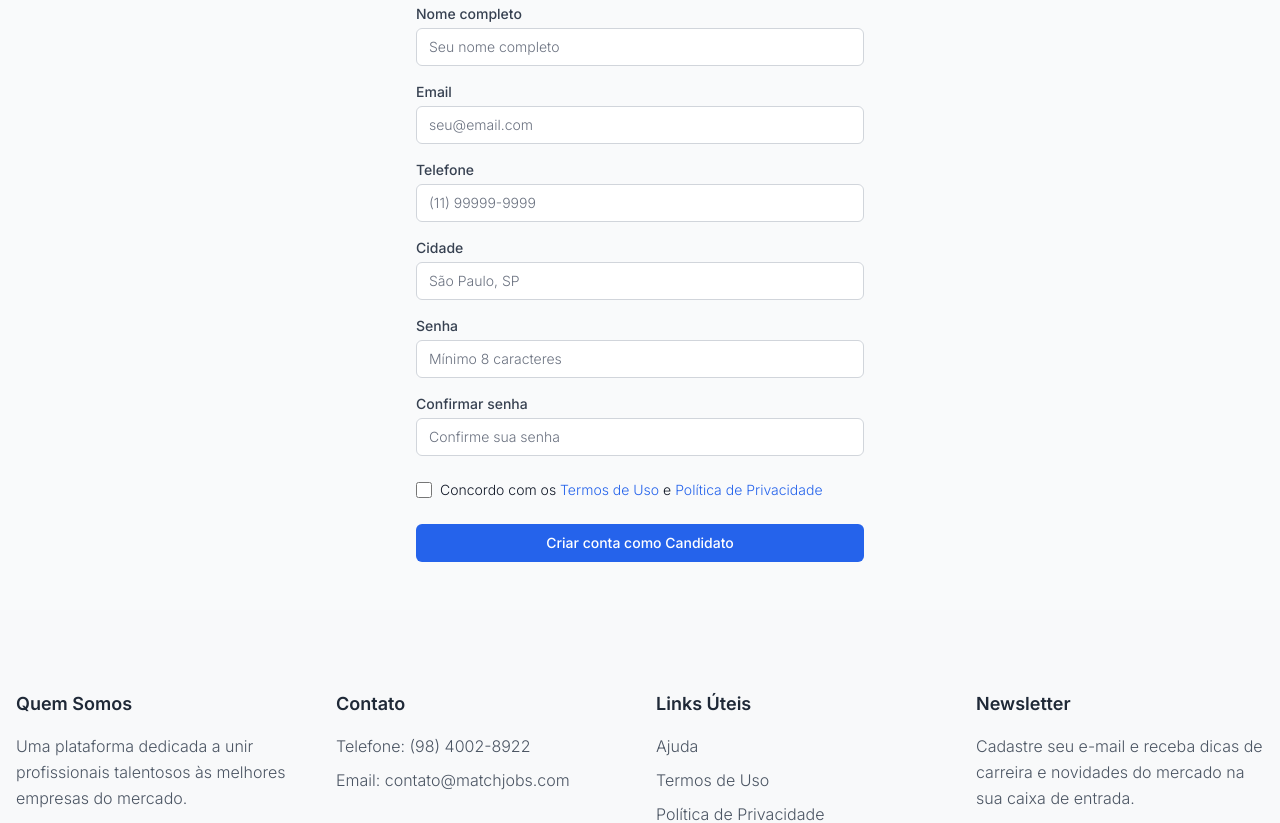
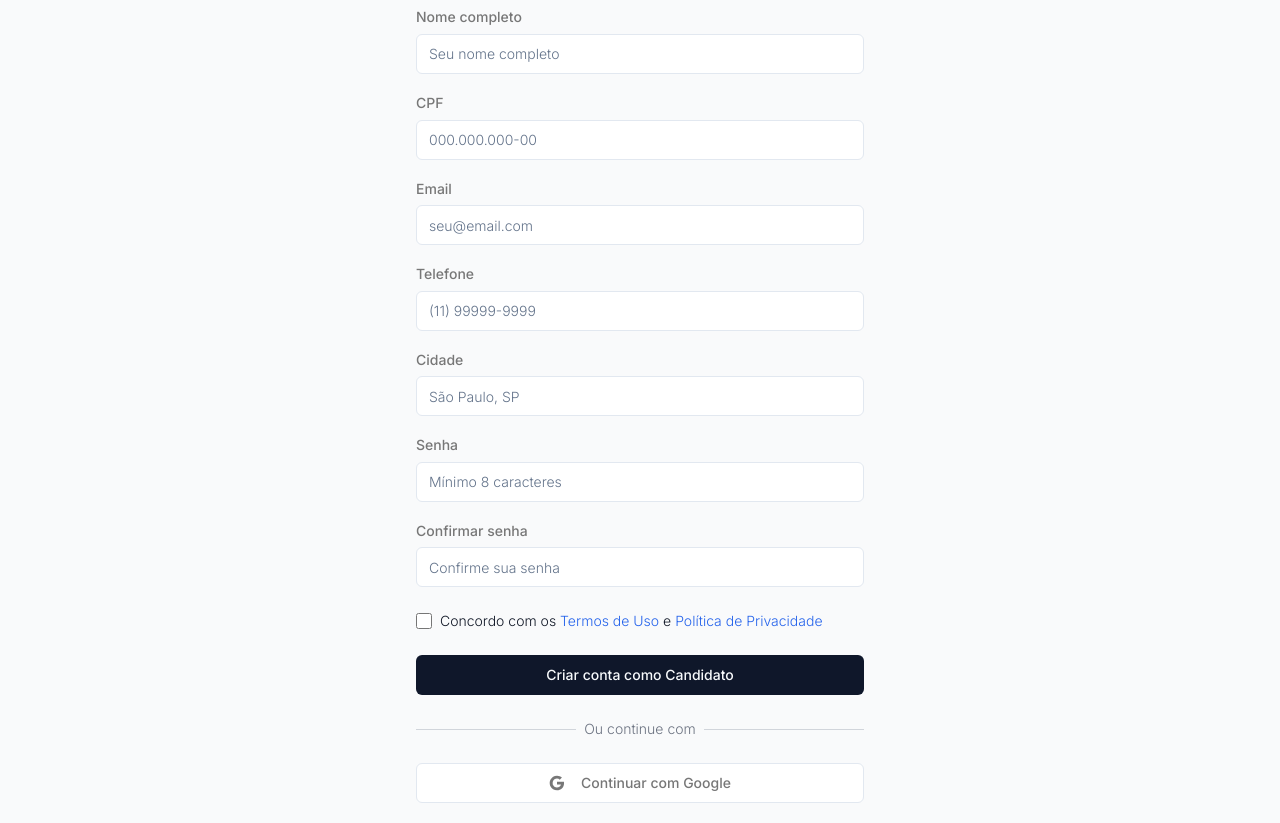
Before and after one commit to ClaymoreH/match, a Next.js app in the folder PDSV1/: page /auth/register in a window 1280 px wide. Shown: the part 480-1303 px from the top of the page. Built offline with nearby package versions, Linux system fonts and the light colour scheme.

Commit message:
Create enhanced register page with authentication and CPF/CNPJ fields
cgen-edecd523c66a4f37afad2a593176c637

```diff
--- a/PDSV1/app/auth/register/page.tsx
+++ b/PDSV1/app/auth/register/page.tsx
@@ -1,15 +1,132 @@
-"use client"
+"use client";
 
-import Header from "@/components/header"
-import Footer from "@/components/footer"
-import Preloader from "@/components/preloader"
-import Link from "next/link"
-import Image from "next/image"
-import { useState } from "react"
-import { User, Building2 } from "lucide-react"
+import { useState } from "react";
+import { useRouter } from "next/navigation";
+import Header from "@/components/header";
+import Footer from "@/components/footer";
+import Preloader from "@/components/preloader";
+import Link from "next/link";
+import Image from "next/image";
+import { Button } from "@/components/ui/button";
+import { Input } from "@/components/ui/input";
+import { Label } from "@/components/ui/label";
+import { Alert, AlertDescription } from "@/components/ui/alert";
+import { User, Building2 } from "lucide-react";
+import {
+  createUser,
+  setCurrentUser,
+  getUserDashboardUrl,
+  formatCPF,
+  formatCNPJ,
+  validateCPF,
+  validateCNPJ,
+  type User as UserType,
+} from "@/lib/storage";
 
 export default function RegisterPage() {
-  const [userType, setUserType] = useState<"candidate" | "company">("candidate")
+  const router = useRouter();
+  const [userType, setUserType] = useState<"candidate" | "company">(
+    "candidate",
+  );
+  const [loading, setLoading] = useState(false);
+  const [error, setError] = useState("");
+
+  const [formData, setFormData] = useState({
+    fullName: "",
+    email: "",
+    password: "",
+    confirmPassword: "",
+    cpfOrCnpj: "",
+    phone: "",
+    city: "",
+    companySize: "",
+  });
+
+  const handleSubmit = async (e: React.FormEvent) => {
+    e.preventDefault();
+    setLoading(true);
+    setError("");
+
+    try {
+      // Validation
+      if (formData.password !== formData.confirmPassword) {
+        throw new Error("As senhas não coincidem");
+      }
+
+      if (formData.password.length < 8) {
+        throw new Error("A senha deve ter pelo menos 8 caracteres");
+      }
+
+      const cleanDoc = formData.cpfOrCnpj.replace(/\D/g, "");
+
+      if (userType === "candidate" && !validateCPF(cleanDoc)) {
+        throw new Error("CPF inválido");
+      }
+
+      if (userType === "company" && !validateCNPJ(cleanDoc)) {
+        throw new Error("CNPJ inválido");
+      }
+
+      // Create user
+      const userId = createUser(
+        formData.email,
+        formData.password,
+        userType,
+        cleanDoc,
+        formData.fullName,
+      );
+
+      if (!userId) {
+        throw new Error(
+          "Erro ao criar usuário. Verifique se o email ou CPF/CNPJ já não estão cadastrados.",
+        );
+      }
+
+      // Create user object for session
+      const newUser: UserType = {
+        id: userId,
+        email: formData.email.toLowerCase(),
+        password: formData.password,
+        userType,
+        cpfOrCnpj: cleanDoc,
+        fullName: formData.fullName,
+        isVerified: false,
+        createdAt: new Date().toISOString(),
+        updatedAt: new Date().toISOString(),
+      };
+
+      // Set current user session
+      setCurrentUser(newUser);
+
+      // Redirect to appropriate dashboard
+      const dashboardUrl = getUserDashboardUrl(userType);
+      router.push(dashboardUrl);
+    } catch (error) {
+      setError(error instanceof Error ? error.message : "Erro ao criar conta");
+    } finally {
+      setLoading(false);
+    }
+  };
+
+  const handleChange = (
+    e: React.ChangeEvent<HTMLInputElement | HTMLSelectElement>,
+  ) => {
+    let value = e.target.value;
+
+    // Format CPF/CNPJ as user types
+    if (e.target.name === "cpfOrCnpj") {
+      if (userType === "candidate") {
+        value = formatCPF(value);
+      } else {
+        value = formatCNPJ(value);
+      }
+    }
+
+    setFormData((prev) => ({
+      ...prev,
+      [e.target.name]: value,
+    }));
+  };
 
   return (
     <>
@@ -29,10 +146,15 @@ export default function RegisterPage() {
                   className="h-auto"
                 />
               </div>
-              <h2 className="mt-6 text-center text-3xl font-extrabold text-gray-900">Criar nova conta</h2>
+              <h2 className="mt-6 text-center text-3xl font-extrabold text-gray-900">
+                Criar nova conta
+              </h2>
               <p className="mt-2 text-center text-sm text-gray-600">
                 Ou{" "}
-                <Link href="/auth/login" className="font-medium text-blue-600 hover:text-blue-500">
+                <Link
+                  href="/auth/login"
+                  className="font-medium text-blue-600 hover:text-blue-500"
+                >
                   faça login na sua conta existente
                 </Link>
               </p>
@@ -53,7 +175,9 @@ export default function RegisterPage() {
                   <div className="flex flex-col items-center space-y-2">
                     <User size={32} />
                     <span className="font-medium">Candidato</span>
-                    <span className="text-xs text-center">Buscar vagas e oportunidades</span>
+                    <span className="text-xs text-center">
+                      Buscar vagas e oportunidades
+                    </span>
                   </div>
                   {userType === "candidate" && (
                     <div className="absolute top-2 right-2 w-4 h-4 bg-blue-500 rounded-full flex items-center justify-center">
@@ -74,7 +198,9 @@ export default function RegisterPage() {
                   <div className="flex flex-col items-center space-y-2">
                     <Building2 size={32} />
                     <span className="font-medium">Empresa</span>
-                    <span className="text-xs text-center">Publicar vagas e contratar</span>
+                    <span className="text-xs text-center">
+                      Publicar vagas e contratar
+                    </span>
                   </div>
                   {userType === "company" && (
                     <div className="absolute top-2 right-2 w-4 h-4 bg-blue-500 rounded-full flex items-center justify-center">
@@ -85,164 +211,112 @@ export default function RegisterPage() {
               </div>
             </div>
 
-            <form className="mt-8 space-y-6">
-              {userType === "candidate" ? (
-                // Candidate Form
+            <form className="mt-8 space-y-6" onSubmit={handleSubmit}>
+              {error && (
+                <Alert variant="destructive">
+                  <AlertDescription>{error}</AlertDescription>
+                </Alert>
+              )}
+
               <div className="space-y-4">
                 <div>
-                    <label htmlFor="candidate-name" className="block text-sm font-medium text-gray-700">
-                      Nome completo
-                    </label>
-                    <input
-                      id="candidate-name"
-                      name="name"
+                  <Label htmlFor="fullName">
+                    {userType === "candidate"
+                      ? "Nome completo"
+                      : "Nome da empresa"}
+                  </Label>
+                  <Input
+                    id="fullName"
+                    name="fullName"
                     type="text"
+                    value={formData.fullName}
+                    onChange={handleChange}
                     required
-                      className="mt-1 appearance-none relative block w-full px-3 py-2 border border-gray-300 placeholder-gray-500 text-gray-900 rounded-md focus:outline-none focus:ring-blue-500 focus:border-blue-500 sm:text-sm"
-                      placeholder="Seu nome completo"
+                    placeholder={
+                      userType === "candidate"
+                        ? "Seu nome completo"
+                        : "Nome da sua empresa"
+                    }
+                    className="mt-1"
                   />
                 </div>
 
                 <div>
-                    <label htmlFor="candidate-email" className="block text-sm font-medium text-gray-700">
-                      Email
-                    </label>
-                    <input
-                      id="candidate-email"
-                      name="email"
-                      type="email"
-                      autoComplete="email"
+                  <Label htmlFor="cpfOrCnpj">
+                    {userType === "candidate" ? "CPF" : "CNPJ"}
+                  </Label>
+                  <Input
+                    id="cpfOrCnpj"
+                    name="cpfOrCnpj"
+                    type="text"
+                    value={formData.cpfOrCnpj}
+                    onChange={handleChange}
                     required
-                      className="mt-1 appearance-none relative block w-full px-3 py-2 border border-gray-300 placeholder-gray-500 text-gray-900 rounded-md focus:outline-none focus:ring-blue-500 focus:border-blue-500 sm:text-sm"
-                      placeholder="seu@email.com"
+                    placeholder={
+                      userType === "candidate"
+                        ? "000.000.000-00"
+                        : "00.000.000/0000-00"
+                    }
+                    className="mt-1"
                   />
                 </div>
 
                 <div>
-                    <label htmlFor="candidate-phone" className="block text-sm font-medium text-gray-700">
-                      Telefone
-                    </label>
-                    <input
-                      id="candidate-phone"
-                      name="phone"
-                      type="tel"
+                  <Label htmlFor="email">Email</Label>
+                  <Input
+                    id="email"
+                    name="email"
+                    type="email"
+                    value={formData.email}
+                    onChange={handleChange}
                     required
-                      className="mt-1 appearance-none relative block w-full px-3 py-2 border border-gray-300 placeholder-gray-500 text-gray-900 rounded-md focus:outline-none focus:ring-blue-500 focus:border-blue-500 sm:text-sm"
-                      placeholder="(11) 99999-9999"
+                    placeholder={
+                      userType === "candidate"
+                        ? "seu@email.com"
+                        : "contato@empresa.com"
+                    }
+                    className="mt-1"
                   />
                 </div>
 
                 <div>
-                    <label htmlFor="candidate-city" className="block text-sm font-medium text-gray-700">
-                      Cidade
-                    </label>
-                    <input
-                      id="candidate-city"
-                      name="city"
-                      type="text"
+                  <Label htmlFor="phone">Telefone</Label>
+                  <Input
+                    id="phone"
+                    name="phone"
+                    type="tel"
+                    value={formData.phone}
+                    onChange={handleChange}
                     required
-                      className="mt-1 appearance-none relative block w-full px-3 py-2 border border-gray-300 placeholder-gray-500 text-gray-900 rounded-md focus:outline-none focus:ring-blue-500 focus:border-blue-500 sm:text-sm"
-                      placeholder="São Paulo, SP"
+                    placeholder="(11) 99999-9999"
+                    className="mt-1"
                   />
                 </div>
 
+                {userType === "candidate" && (
                   <div>
-                    <label htmlFor="candidate-password" className="block text-sm font-medium text-gray-700">
-                      Senha
-                    </label>
-                    <input
-                      id="candidate-password"
-                      name="password"
-                      type="password"
-                      autoComplete="new-password"
+                    <Label htmlFor="city">Cidade</Label>
+                    <Input
+                      id="city"
+                      name="city"
+                      type="text"
+                      value={formData.city}
+                      onChange={handleChange}
                       required
-                      className="mt-1 appearance-none relative block w-full px-3 py-2 border border-gray-300 placeholder-gray-500 text-gray-900 rounded-md focus:outline-none focus:ring-blue-500 focus:border-blue-500 sm:text-sm"
-                      placeholder="Mínimo 8 caracteres"
+                      placeholder="São Paulo, SP"
+                      className="mt-1"
                     />
                   </div>
+                )}
 
+                {userType === "company" && (
                   <div>
-                    <label htmlFor="candidate-confirm-password" className="block text-sm font-medium text-gray-700">
-                      Confirmar senha
-                    </label>
-                    <input
-                      id="candidate-confirm-password"
-                      name="confirmPassword"
-                      type="password"
-                      autoComplete="new-password"
-                      required
-                      className="mt-1 appearance-none relative block w-full px-3 py-2 border border-gray-300 placeholder-gray-500 text-gray-900 rounded-md focus:outline-none focus:ring-blue-500 focus:border-blue-500 sm:text-sm"
-                      placeholder="Confirme sua senha"
-                    />
-                  </div>
-                </div>
-              ) : (
-                // Company Form
-                <div className="space-y-4">
-                  <div>
-                    <label htmlFor="company-name" className="block text-sm font-medium text-gray-700">
-                      Nome da empresa
-                    </label>
-                    <input
-                      id="company-name"
-                      name="companyName"
-                      type="text"
-                      required
-                      className="mt-1 appearance-none relative block w-full px-3 py-2 border border-gray-300 placeholder-gray-500 text-gray-900 rounded-md focus:outline-none focus:ring-blue-500 focus:border-blue-500 sm:text-sm"
-                      placeholder="Nome da sua empresa"
-                    />
-                  </div>
-
-                  <div>
-                    <label htmlFor="company-cnpj" className="block text-sm font-medium text-gray-700">
-                      CNPJ
-                    </label>
-                    <input
-                      id="company-cnpj"
-                      name="cnpj"
-                      type="text"
-                      required
-                      className="mt-1 appearance-none relative block w-full px-3 py-2 border border-gray-300 placeholder-gray-500 text-gray-900 rounded-md focus:outline-none focus:ring-blue-500 focus:border-blue-500 sm:text-sm"
-                      placeholder="00.000.000/0000-00"
-                    />
-                  </div>
-
-                  <div>
-                    <label htmlFor="company-email" className="block text-sm font-medium text-gray-700">
-                      Email corporativo
-                    </label>
-                    <input
-                      id="company-email"
-                      name="email"
-                      type="email"
-                      autoComplete="email"
-                      required
-                      className="mt-1 appearance-none relative block w-full px-3 py-2 border border-gray-300 placeholder-gray-500 text-gray-900 rounded-md focus:outline-none focus:ring-blue-500 focus:border-blue-500 sm:text-sm"
-                      placeholder="contato@empresa.com"
-                    />
-                  </div>
-
-                  <div>
-                    <label htmlFor="company-phone" className="block text-sm font-medium text-gray-700">
-                      Telefone da empresa
-                    </label>
-                    <input
-                      id="company-phone"
-                      name="phone"
-                      type="tel"
-                      required
-                      className="mt-1 appearance-none relative block w-full px-3 py-2 border border-gray-300 placeholder-gray-500 text-gray-900 rounded-md focus:outline-none focus:ring-blue-500 focus:border-blue-500 sm:text-sm"
-                      placeholder="(11) 3333-3333"
-                    />
-                  </div>
-
-                  <div>
-                    <label htmlFor="company-size" className="block text-sm font-medium text-gray-700">
-                      Tamanho da empresa
-                    </label>
+                    <Label htmlFor="companySize">Tamanho da empresa</Label>
                     <select
-                      id="company-size"
+                      id="companySize"
                       name="companySize"
+                      value={formData.companySize}
+                      onChange={handleChange}
                       required
                       className="mt-1 block w-full px-3 py-2 border border-gray-300 bg-white rounded-md shadow-sm focus:outline-none focus:ring-blue-500 focus:border-blue-500 sm:text-sm"
                     >
@@ -254,38 +328,36 @@ export default function RegisterPage() {
                       <option value="500+">Mais de 500 funcionários</option>
                     </select>
                   </div>
+                )}
 
                 <div>
-                    <label htmlFor="company-password" className="block text-sm font-medium text-gray-700">
-                      Senha
-                    </label>
-                    <input
-                      id="company-password"
+                  <Label htmlFor="password">Senha</Label>
+                  <Input
+                    id="password"
                     name="password"
                     type="password"
-                      autoComplete="new-password"
+                    value={formData.password}
+                    onChange={handleChange}
                     required
-                      className="mt-1 appearance-none relative block w-full px-3 py-2 border border-gray-300 placeholder-gray-500 text-gray-900 rounded-md focus:outline-none focus:ring-blue-500 focus:border-blue-500 sm:text-sm"
                     placeholder="Mínimo 8 caracteres"
+                    className="mt-1"
                   />
                 </div>
 
                 <div>
-                    <label htmlFor="company-confirm-password" className="block text-sm font-medium text-gray-700">
-                      Confirmar senha
-                    </label>
-                    <input
-                      id="company-confirm-password"
+                  <Label htmlFor="confirmPassword">Confirmar senha</Label>
+                  <Input
+                    id="confirmPassword"
                     name="confirmPassword"
                     type="password"
-                      autoComplete="new-password"
+                    value={formData.confirmPassword}
+                    onChange={handleChange}
                     required
-                      className="mt-1 appearance-none relative block w-full px-3 py-2 border border-gray-300 placeholder-gray-500 text-gray-900 rounded-md focus:outline-none focus:ring-blue-500 focus:border-blue-500 sm:text-sm"
                     placeholder="Confirme sua senha"
+                    className="mt-1"
                   />
                 </div>
               </div>
-              )}
 
               <div className="flex items-center">
                 <input
@@ -295,7 +367,10 @@ export default function RegisterPage() {
                   required
                   className="h-4 w-4 text-blue-600 focus:ring-blue-500 border-gray-300 rounded"
                 />
-                <label htmlFor="agree-terms" className="ml-2 block text-sm text-gray-900">
+                <label
+                  htmlFor="agree-terms"
+                  className="ml-2 block text-sm text-gray-900"
+                >
                   Concordo com os{" "}
                   <a href="#" className="text-blue-600 hover:text-blue-500">
                     Termos de Uso
@@ -307,13 +382,59 @@ export default function RegisterPage() {
                 </label>
               </div>
 
-              <div>
-                <button
-                  type="submit"
-                  className="group relative w-full flex justify-center py-2 px-4 border border-transparent text-sm font-medium rounded-md text-white bg-blue-600 hover:bg-blue-700 focus:outline-none focus:ring-2 focus:ring-offset-2 focus:ring-blue-500"
+              <Button type="submit" className="w-full" disabled={loading}>
+                {loading
+                  ? "Criando conta..."
+                  : userType === "candidate"
+                    ? "Criar conta como Candidato"
+                    : "Criar conta como Empresa"}
+              </Button>
+
+              <div className="mt-6">
+                <div className="relative">
+                  <div className="absolute inset-0 flex items-center">
+                    <div className="w-full border-t border-gray-300" />
+                  </div>
+                  <div className="relative flex justify-center text-sm">
+                    <span className="px-2 bg-gray-50 text-gray-500">
+                      Ou continue com
+                    </span>
+                  </div>
+                </div>
+
+                <div className="mt-6">
+                  <Button
+                    type="button"
+                    variant="outline"
+                    className="w-full"
+                    onClick={() => {
+                      // TODO: Implement Google Sign In
+                      alert(
+                        "Integração com Google será implementada em breve!",
+                      );
+                    }}
                   >
-                  {userType === "candidate" ? "Criar conta como Candidato" : "Criar conta como Empresa"}
-                </button>
+                    <svg className="w-5 h-5 mr-2" viewBox="0 0 24 24">
+                      <path
+                        fill="currentColor"
+                        d="M22.56 12.25c0-.78-.07-1.53-.2-2.25H12v4.26h5.92c-.26 1.37-1.04 2.53-2.21 3.31v2.77h3.57c2.08-1.92 3.28-4.74 3.28-8.09z"
+                      />
+                      <path
+                        fill="currentColor"
+                        d="M12 23c2.97 0 5.46-.98 7.28-2.66l-3.57-2.77c-.98.66-2.23 1.06-3.71 1.06-2.86 0-5.29-1.93-6.16-4.53H2.18v2.84C3.99 20.53 7.7 23 12 23z"
+                      />
+                      <path
+                        fill="currentColor"
+                        d="M5.84 14.09c-.22-.66-.35-1.36-.35-2.09s.13-1.43.35-2.09V7.07H2.18C1.43 8.55 1 10.22 1 12s.43 3.45 1.18 4.93l2.85-2.22.81-.62z"
+                      />
+                      <path
+                        fill="currentColor"
+                        d="M12 5.38c1.62 0 3.06.56 4.21 1.64l3.15-3.15C17.45 2.09 14.97 1 12 1 7.7 1 3.99 3.47 2.18 7.07l3.66 2.84c.87-2.6 3.3-4.53 6.16-4.53z"
+                      />
+                    </svg>
+                    Continuar com Google
+                  </Button>
+                </div>
               </div>
             </form>
           </div>
@@ -322,5 +443,5 @@ export default function RegisterPage() {
 
       <Footer />
     </>
-  )
+  );
 }
```
Lines whose indentation alone changed are shown as unchanged.
